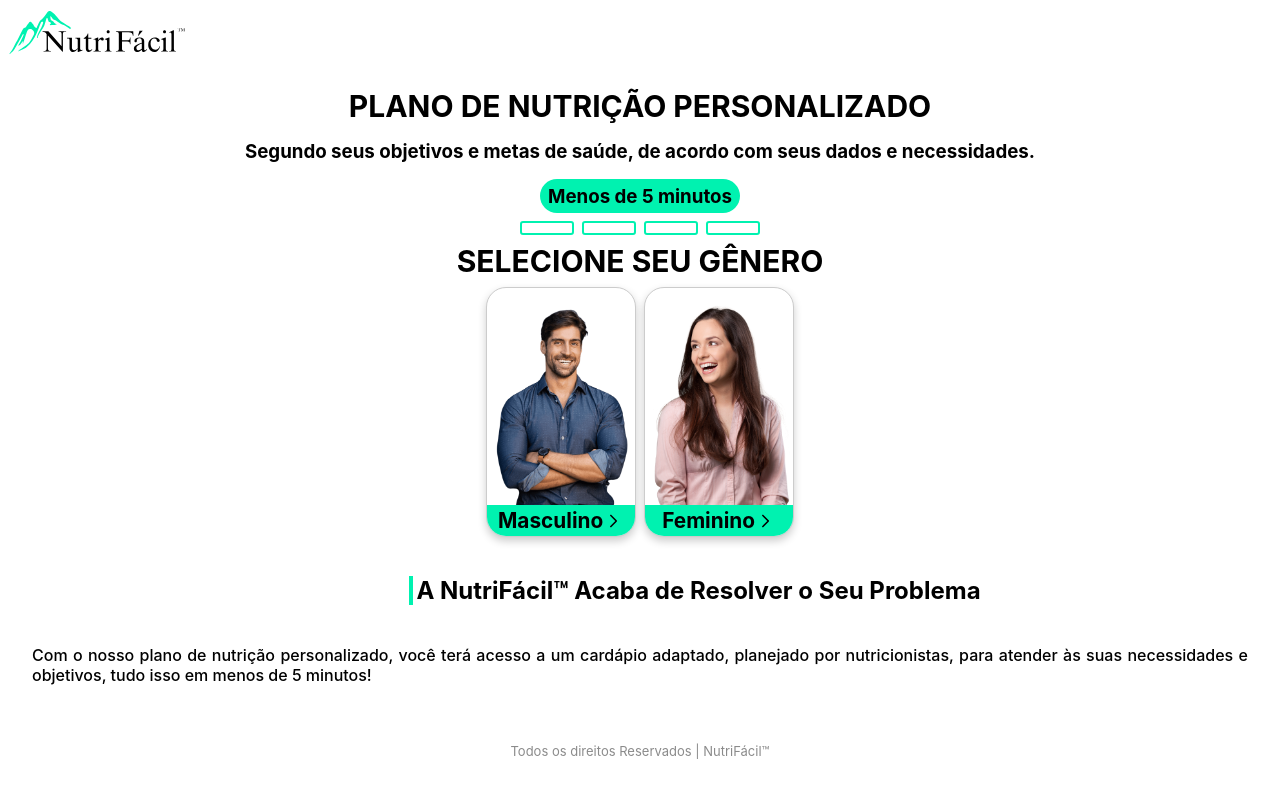
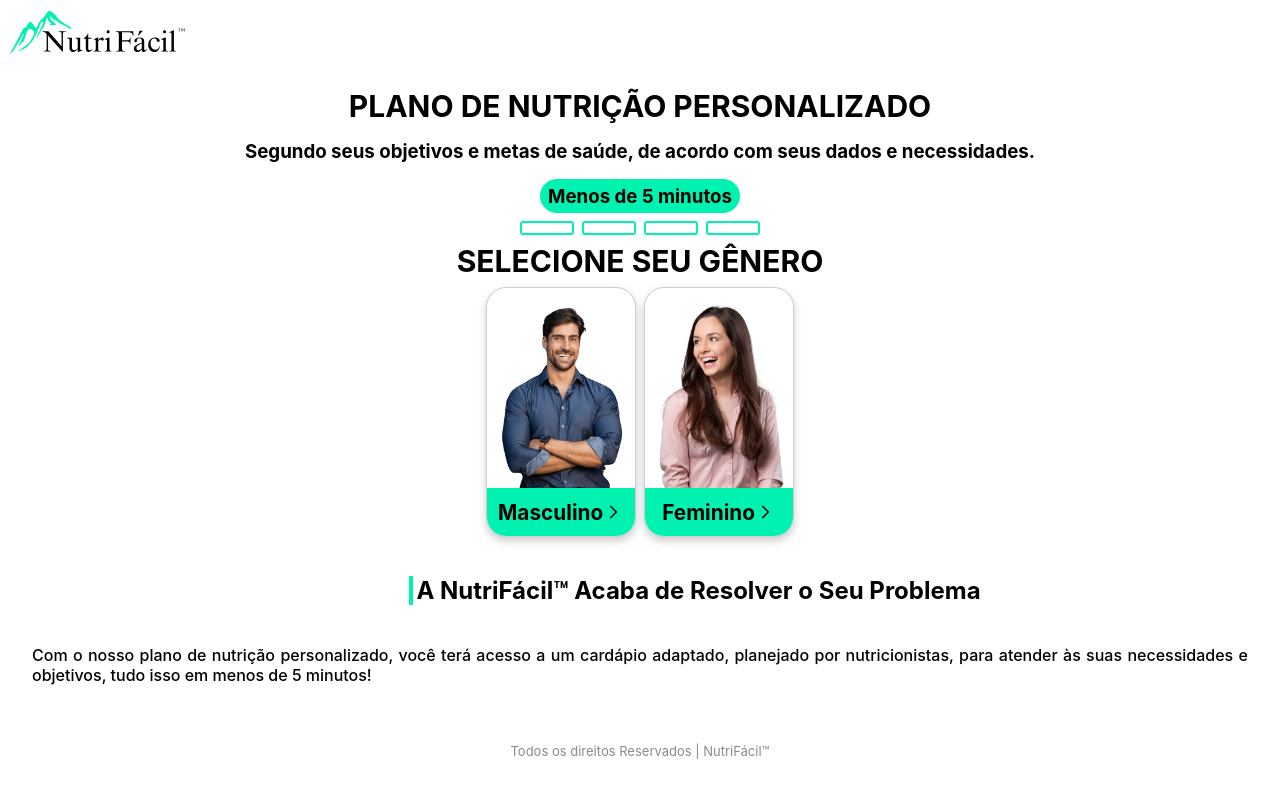
Before and after one commit to HUB-NutriFacil/nutrifacil-front, a React (Vite) app: page / in a window 1280 px wide. Shown: the top 794 px of the page. Built offline with nearby package versions, Linux system fonts and the light colour scheme; grey boxes are pictures that could not be loaded.

Commit message:
style: ajustando imagens para o botão fique normal

```diff
--- a/src/features/quiz/components/Ui/Images/ImageComponent.module.css
+++ b/src/features/quiz/components/Ui/Images/ImageComponent.module.css
@@ -1,6 +1,6 @@
 /*  # pessoa dentro do botão de genero */
 .person {
-   height: 350px;
+   height: 210px;
    width: auto;
    overflow: hidden;
 
```
